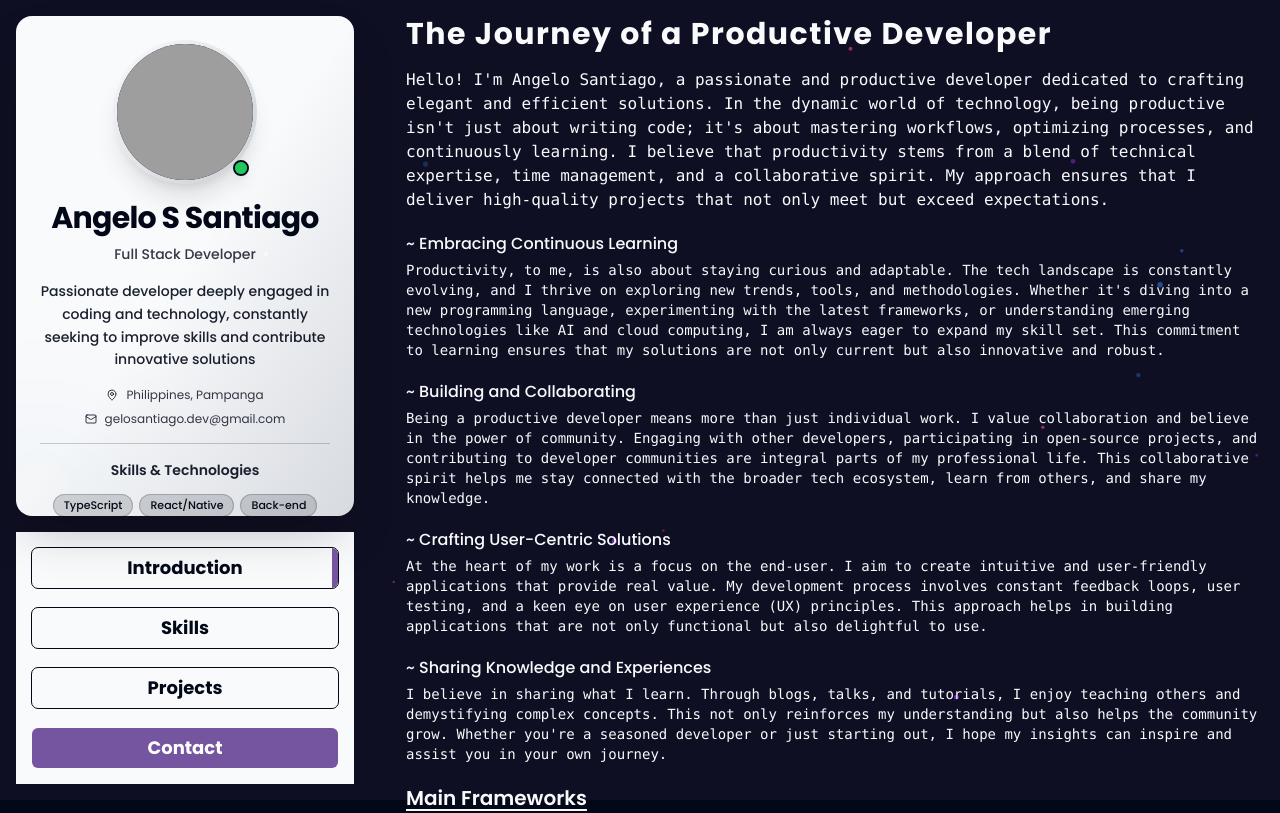
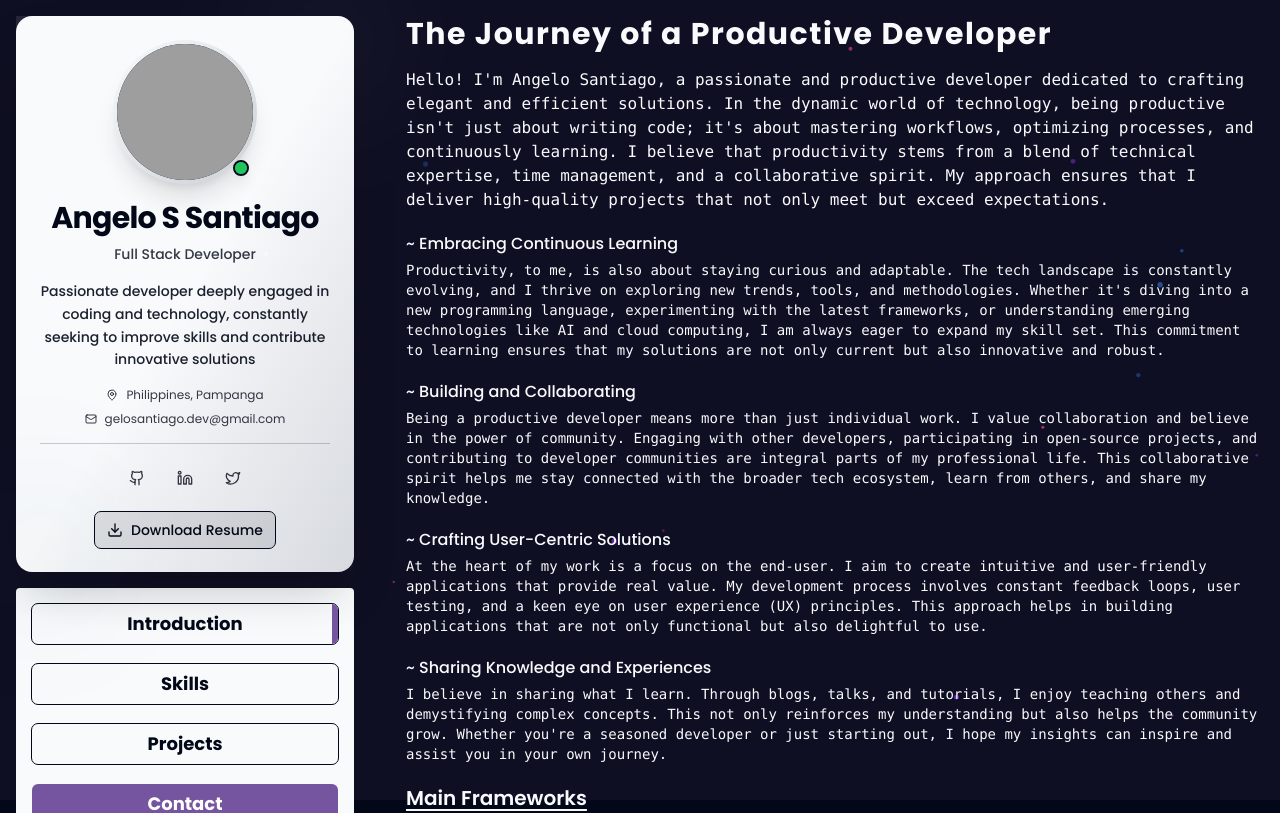
Before and after one commit to Aneaire/portfolio, a Next.js app: page / in a window 1280 px wide. Shown: the top 813 px of the page. Built offline with nearby package versions, Linux system fonts and the light colour scheme; grey boxes are pictures that could not be loaded.

Commit message:
sidebar skills removed & contact refreshed

```diff
--- a/components/contact/emailForm.tsx
+++ b/components/contact/emailForm.tsx
@@ -52,6 +52,7 @@ const EmailForm = () => {
           toast("Message failed to send. Please try again.", {
             style: { background: "red", color: "white" },
           });
+          console.error("Email sending error:", error);
           toast.dismiss("message-sending");
           setSending(false);
         },
--- a/components/sidebar/NavBar.tsx
+++ b/components/sidebar/NavBar.tsx
@@ -16,7 +16,7 @@ const NavBar = () => {
   };
 
   return (
-    <div className="w-full flex-1 bg-foreground p-4">
+    <div className="h-full w-full flex-1 rounded-sm bg-foreground p-4">
       <div className="flex h-full flex-col gap-5">
         {navLink.map((link) => (
           <Button
--- a/components/sidebar/SideBar.tsx
+++ b/components/sidebar/SideBar.tsx
@@ -1,4 +1,3 @@
-import { skills } from "@/constant/fixedText";
 import {
   Download,
   Github,
@@ -8,7 +7,6 @@ import {
   Twitter,
 } from "lucide-react";
 import Image from "next/image";
-import { Badge } from "../ui/badge";
 import { Button } from "../ui/button";
 import { Separator } from "../ui/separator";
 import Hamburger from "./Hamburger";
@@ -17,7 +15,7 @@ import NavBar from "./NavBar";
 
 export const SideProfile = () => {
   return (
-    <div className="relative overflow-hidden bg-gradient-to-br from-foreground via-foreground to-foreground/95 p-6 text-center backdrop-blur-sm transition-all duration-500 md:rounded-2xl md:shadow-2xl">
+    <div className="relative bg-gradient-to-br from-foreground via-foreground to-foreground/95 p-6 text-center backdrop-blur-sm transition-all duration-500 md:rounded-2xl md:shadow-2xl">
       {/* Background decoration */}
       <div className="absolute inset-0 bg-gradient-to-br from-primary/10 via-transparent to-secondary/10" />
       <div className="absolute -right-10 -top-10 h-32 w-32 rounded-full bg-primary/5 blur-3xl" />
@@ -75,31 +73,7 @@ export const SideProfile = () => {
           </div>
         </div>
 
-        <Separator className="my-4 bg-background/20" />
-
-        {/* Skills */}
-        <div className="w-full transition-all duration-300">
-          <h3 className="mb-3 text-sm font-semibold text-background/90">
-            Skills & Technologies
-          </h3>
-          <div className="flex flex-wrap items-center justify-center gap-1.5">
-            {skills.map((skill, index) => (
-              <div
-                key={skill}
-                className="transition-transform duration-200 hover:scale-105 active:scale-95"
-              >
-                <Badge
-                  variant="secondary"
-                  className="cursor-pointer border-background/20 bg-background/15 text-[11px] font-medium text-background transition-colors hover:bg-background/25"
-                >
-                  {skill}
-                </Badge>
-              </div>
-            ))}
-          </div>
-        </div>
-
-        <Separator className="my-4 bg-background/20" />
+        <Separator className="bg-background/20" />
 
         {/* Social Links */}
         <div className="flex gap-3 transition-all duration-300">
@@ -148,7 +122,7 @@ export const SideProfile = () => {
         </div>
 
         {/* Download Resume */}
-        <div className="pt-2 transition-all duration-300">
+        <div className="transition-all duration-300">
           <Button
             variant="outline"
             size="sm"
@@ -175,7 +149,7 @@ const SideBar = () => {
       {/* Large screen */}
       <div className="sticky left-0 top-0 hidden h-screen max-h-screen w-3/12 min-w-[370px] flex-col space-y-4 p-4 text-background transition-all duration-500 lg:flex">
         <SideProfile />
-        <div className="transition-all duration-500">
+        <div className="h-full transition-all duration-500">
           <NavBar />
         </div>
       </div>
--- a/constant/fixedText.ts
+++ b/constant/fixedText.ts
@@ -39,7 +39,7 @@ export const homeText = {
 export const personalInfo = {
   name: "Angelo Santiago",
   location: "Pampanga, Philippines",
-  email: "aneaire010@gmail.com",
+  email: "gelosantiago.dev@gmail.com",
   number: "09757051714",
 };
 
```
Also changed, not shown: 1 other file (tests, documents, lock files or other folders).
